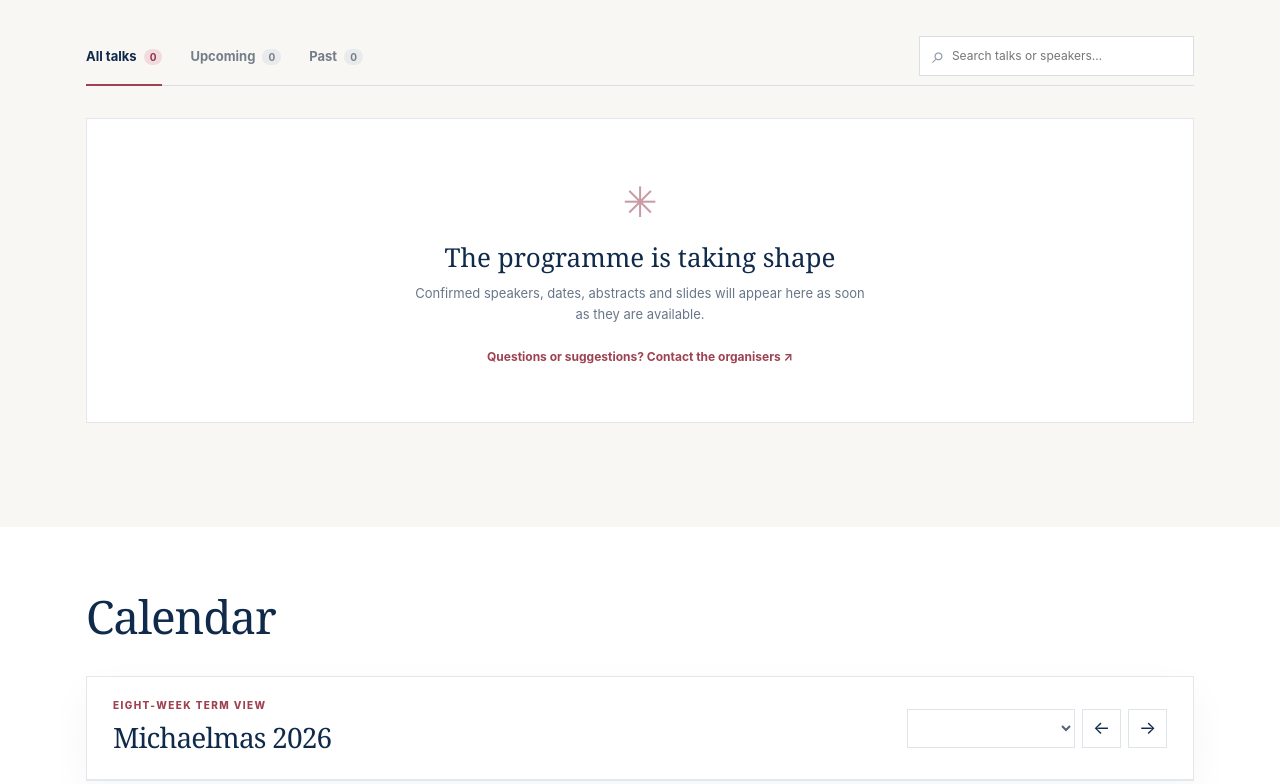
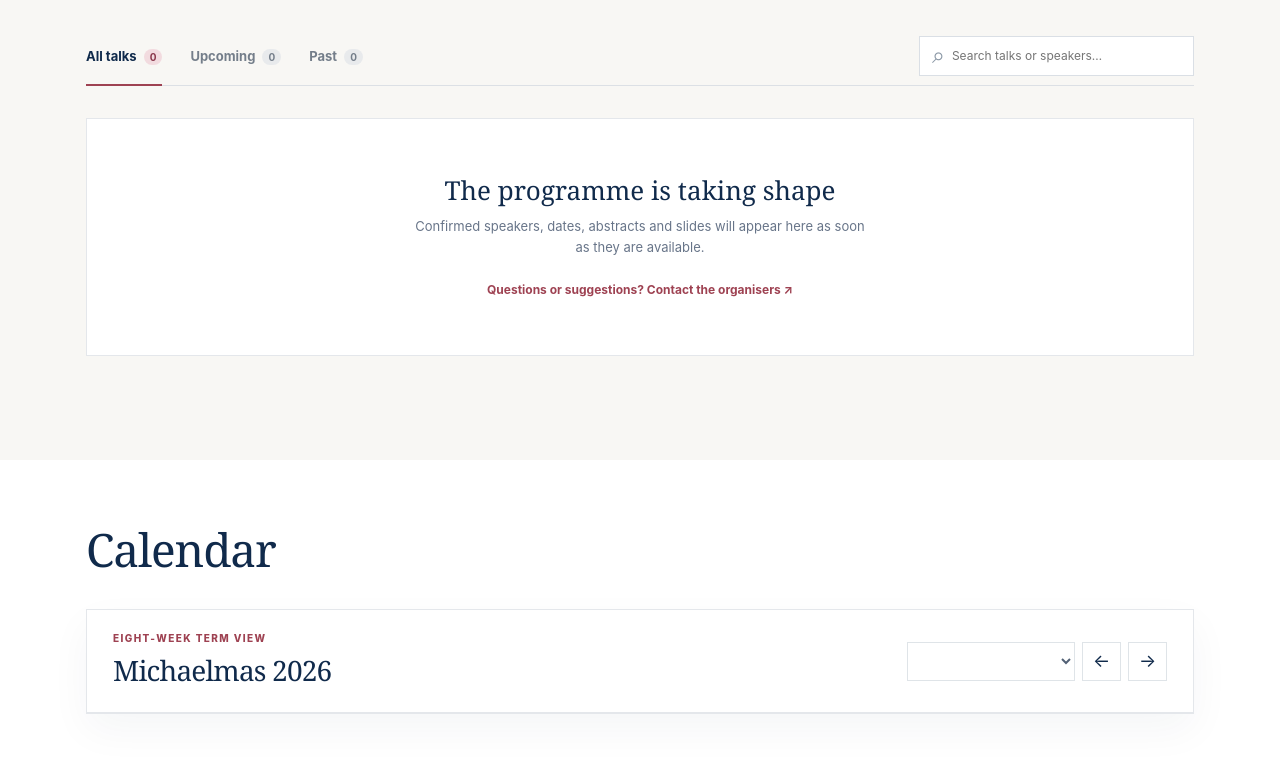
Before and after one commit to oxcsml-seminar/oxcsml-seminar.github.io, a plain HTML site: page site/index.html in a window 1280 px wide. Shown: the part 916-1700 px from the top of the page. Drawn offline with Linux system fonts and the light colour scheme.

```diff
--- a/site/assets/css/styles.css
+++ b/site/assets/css/styles.css
@@ -116,7 +116,6 @@ button.inline-arrow { background:none; border:0; padding:0; font-size:11px; }
 .search-wrap input { border:0; outline:0; width:100%; background:transparent; padding:9px 7px; font-size:12px; }
 .search-wrap:focus-within { border-color:var(--rose); box-shadow:0 0 0 2px #efd7db; }
 .empty-state { margin:32px auto; background:#fff; border:1px solid var(--border); padding:53px 28px; text-align:center; max-width:100%; }
-.empty-state-symbol { font:42px var(--serif); color:#c99ca5; margin-bottom:10px; }
 .empty-state h3 { color:var(--navy); margin:0 0 8px; font:400 26px var(--serif); }
 .empty-state p { color:var(--muted); max-width:455px; margin:0 auto 18px; font-size:13px; }
 .empty-state a { color:var(--rose); font-weight:750; font-size:12px; }
--- a/site/assets/js/script.js
+++ b/site/assets/js/script.js
@@ -110,7 +110,7 @@
     if (!shown.length) {
       const heading = q ? "No matching talks" : { past: "No past talks yet", upcoming: "More talks coming soon" }[filter] || "The programme is taking shape";
       const text = q ? "Try another speaker, topic or keyword." : "Confirmed speakers, dates, abstracts and slides will appear here as soon as they are available.";
-      out.replaceChildren(add(el("div", "empty-state"), el("div", "empty-state-symbol", "✳"), el("h3", "", heading), el("p", "", text),
+      out.replaceChildren(add(el("div", "empty-state"), el("h3", "", heading), el("p", "", text),
         el("a", "", "Questions or suggestions? Contact the organisers ↗", { href: "#contact" })));
       return;
     }
```
Also changed, not shown: 1 other file.
